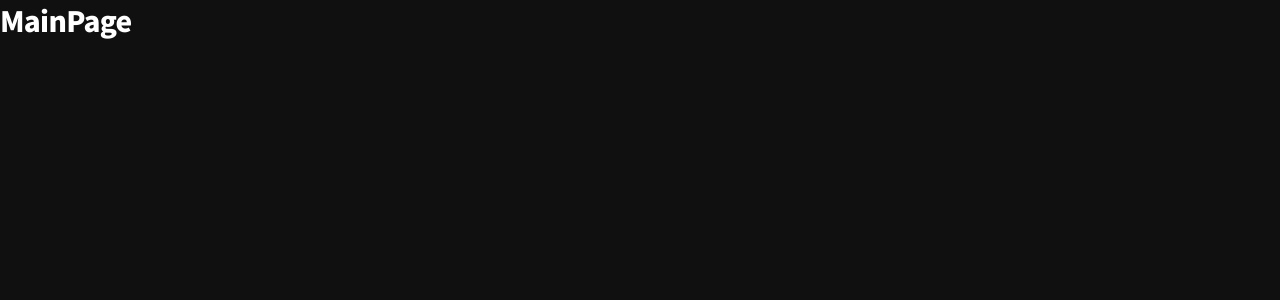
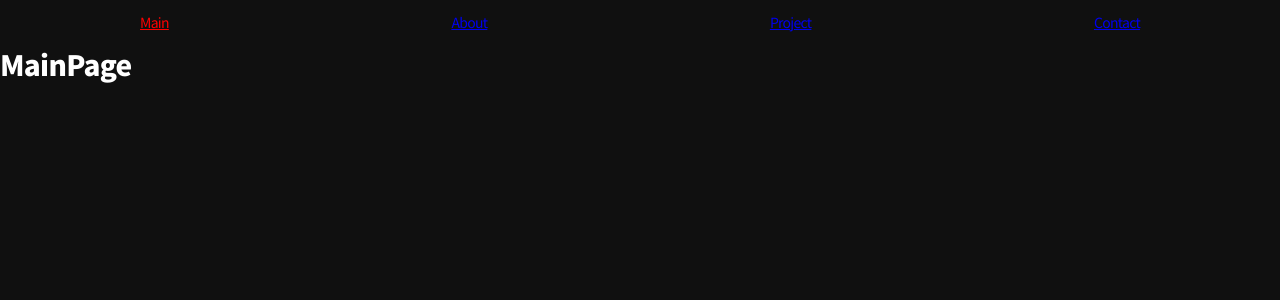
Before and after one commit to kwhong95/portfolio, a React app: page / in a window 1280 px wide. Shown: the top 300 px of the page. Built offline with nearby package versions, Linux system fonts and the light colour scheme.

Commit message:
[Navigation]Create a global navigation system

```diff
--- a/src/layouts/App/index.tsx
+++ b/src/layouts/App/index.tsx
@@ -1,9 +1,11 @@
 import { BrowserRouter, Switch, Route } from 'react-router-dom'
 import { routes } from '@layouts/Routes'
+import { Navigation } from '@layouts/Navigation'
 
 export const App = () => {
   return (
     <BrowserRouter>
+      <Navigation />
       <Switch>
         {routes.map((page, idx) => (
           <Route
--- /dev/null
+++ b/src/layouts/Navigation/index.tsx
@@ -0,0 +1,19 @@
+import { routes } from '@layouts/Routes'
+import { GlobalNav, GlobalNavLinks } from '@styles/nav-style'
+import { NavLink } from 'react-router-dom'
+
+export const Navigation: React.FC = () => {
+  return (
+    <>
+      <GlobalNav>
+        <GlobalNavLinks>
+          {routes.map((page, idx) => (
+            <NavLink key={idx} to={page.path} activeStyle={{ color: 'red' }}>
+              {page.name}
+            </NavLink>
+          ))}
+        </GlobalNavLinks>
+      </GlobalNav>
+    </>
+  )
+}
--- a/src/layouts/Routes/index.ts
+++ b/src/layouts/Routes/index.ts
@@ -5,7 +5,7 @@ interface IRoute {
   name: string
   path: string
   exact: boolean
-  component: FC
+  component: FC | null | any
 }
 
 export const routes: IRoute[] = [
@@ -15,4 +15,22 @@ export const routes: IRoute[] = [
     exact: true,
     component: MainPage,
   },
+  {
+    name: 'About',
+    path: '/about',
+    exact: true,
+    component: null,
+  },
+  {
+    name: 'Project',
+    path: '/project',
+    exact: true,
+    component: null,
+  },
+  {
+    name: 'Contact',
+    path: '/contact',
+    exact: true,
+    component: null,
+  },
 ]
--- a/src/pages/Main/index.tsx
+++ b/src/pages/Main/index.tsx
@@ -1,6 +1,6 @@
 import { Container } from '@styles/page-container'
 
-export const MainPage = () => {
+export const MainPage: React.FC = () => {
   return (
     <Container>
       <h1>MainPage</h1>
--- /dev/null
+++ b/src/styles/nav-style.ts
@@ -0,0 +1,14 @@
+import styled from '@emotion/styled'
+
+export const GlobalNav = styled('nav')`
+  height: 44px;
+`
+
+export const GlobalNavLinks = styled('div')`
+  display: flex;
+  justify-content: space-between;
+  align-items: center;
+  max-width: 1000px;
+  height: 100%;
+  margin: 0 auto;
+`
--- a/src/styles/page-container.ts
+++ b/src/styles/page-container.ts
@@ -1,5 +1,5 @@
 import styled from '@emotion/styled'
 
-export const Container = styled.main`
+export const Container = styled('main')`
   height: 100vh;
 `
```
